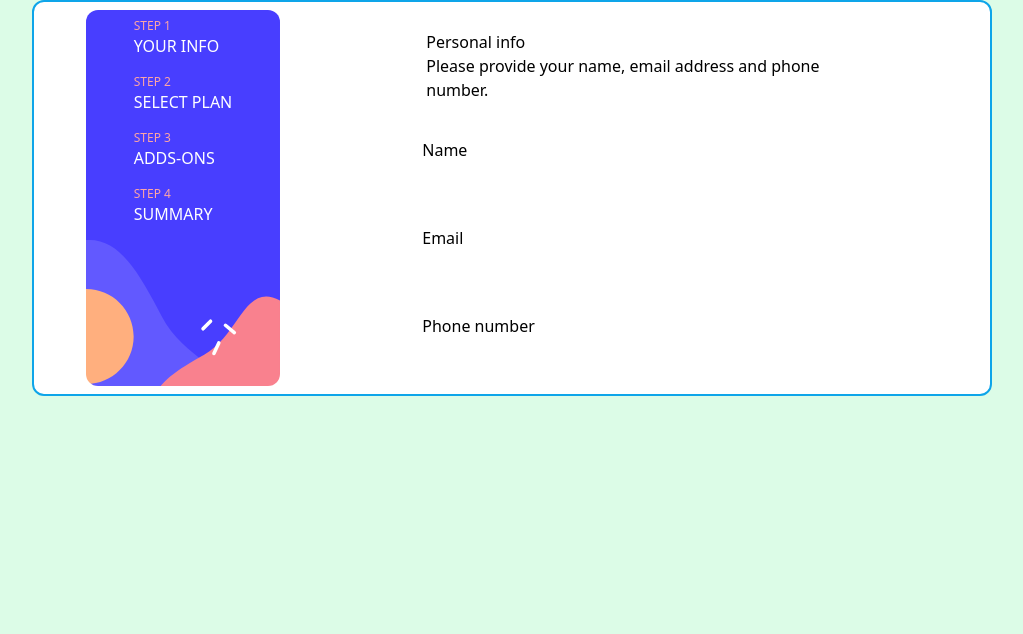
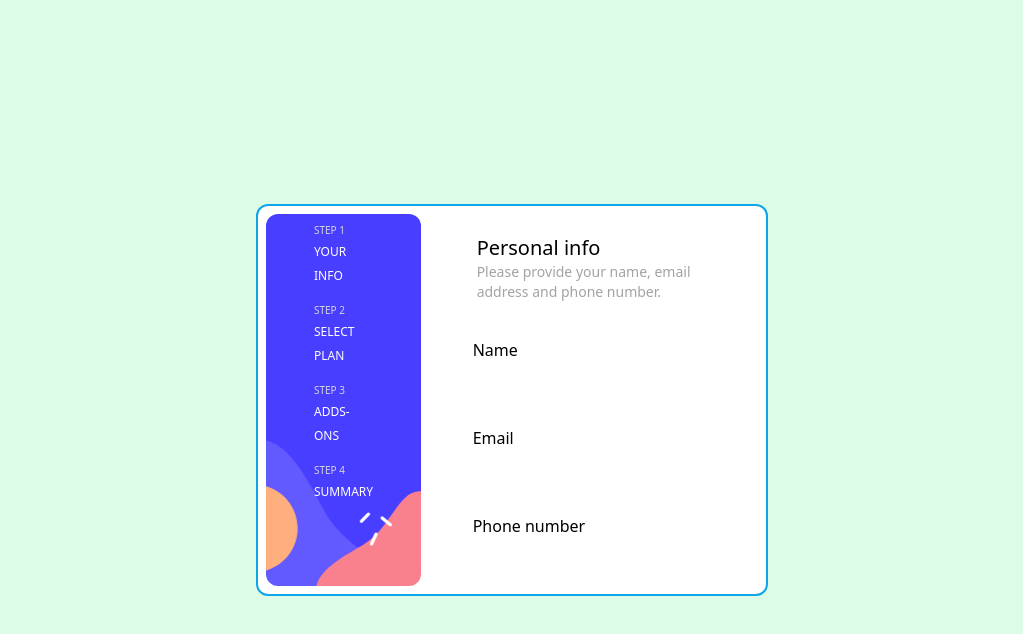
Before and after one commit to Licks-create/Traveey_FormUI, a React (Vite) app: page / in a window 1280 px wide. Shown: the top 634 px of the page, without its empty margins (128-1151 px from the left). Built offline with nearby package versions, Linux system fonts and the light colour scheme.

Commit message:
form-Ui-stage2

```diff
--- a/src/App.tsx
+++ b/src/App.tsx
@@ -10,7 +10,7 @@ const App:React.FC=():React.JSX.Element=> {
 
 
   return (
-    <div className='bg-green-100  font-medium text-sky-500 dark:text-sky-400 h-screen '>
+    <div className='bg-green-100 flex items-center justify-items-center font-medium text-sky-500 dark:text-sky-400 h-screen '>
 
           <Routes>
               <Route path='/' element={<Home/>} >
--- a/src/Pages/Home.tsx
+++ b/src/Pages/Home.tsx
@@ -3,27 +3,32 @@ import {Link,Outlet} from "react-router-dom"
 import img1 from "../assets/assets/images/bg-sidebar-desktop.svg"
 const Home = () => {
   return (
-    <div className='grid w-3/4 mx-auto border-2 border-sky-500 bg-white p-2 rounded-xl' style={{gridTemplateColumns:"30% 70%"}}>
+    <div className='grid w-2/5 mx-auto border-2 border-sky-500 bg-white p-2 rounded-xl' style={{gridTemplateColumns:"30% 70%"}}>
 
-    <div className='flex flex-col  mx-auto h-full justify-items-start rounded-xl' style={{background:`url(${img1}) center center/cover`}}>
+    <div className='flex flex-col  mx-auto h-full justify-items-start rounded-xl' style={{background:`url(${img1}) center center/cover `}}>
       {/* Home page */}
+
       <div  className='mx-10 my-0 text-white p-2 rounded-xl'>
-        <h6 className='text-xs text-red-300'>STEP 1</h6>
-      <Link to={"/"} >YOUR INFO</Link>
+        <h6 className='text-xs text-neutral-300'style={{fontSize:"10px"}}>STEP 1</h6>
+      <Link to={"/"}className='text-xs' >YOUR INFO</Link>
       </div>
 
+
       <div  className='mx-10 my-0 text-white p-2 rounded-xl'>
-        <h6 className='text-xs text-red-300'>STEP 2</h6>
-        <Link to={"/select-plan"} >SELECT PLAN</Link>
+        <h6 className='text-xs text-neutral-300' style={{fontSize:"10px"}}>STEP 2</h6>
+        <Link to={"/select-plan"}className='text-xs' >SELECT PLAN</Link>
       </div>
 
+
       <div  className='mx-10 my-0 text-white p-2 rounded-xl'>
-        <h6 className='text-xs text-red-300'>STEP 3</h6>
-      <Link to={"/adds-on"} >ADDS-ONS</Link>
+        <h6 className='text-xs text-neutral-300 text-xs'style={{fontSize:"10px"}}>STEP 3</h6>
+      <Link to={"/adds-on"} className='text-xs' >ADDS-ONS</Link>
       </div>
+
+
       <div  className='mx-10 my-0 text-white p-2 rounded-xl'>
-        <h6 className='text-xs text-red-300'>STEP 4</h6>
-      <Link to={"/summary"} >SUMMARY</Link>
+        <h6 className='text-xs text-neutral-300 text-xs'style={{fontSize:"10px"}}>STEP 4</h6>
+      <Link to={"/summary"} className='text-xs'>SUMMARY</Link>
       </div>
 
     </div>
--- a/src/Pages/Personalinfo.tsx
+++ b/src/Pages/Personalinfo.tsx
@@ -4,12 +4,12 @@ const Personalinfo:React.FC = ():React.JSX.Element => {
   return (
     <main className="personal-info w-3/4 mx-auto bg-white  text-black">
         <section className="header p-5">
-                <h2 className="heading">
+                <h1 className="text-xl">
                     Personal info
-                </h2>
-                <h4>
+                </h1>
+                <div className='text-neutral-400 text-sm'>
                     Please provide your name, email address and phone number.
-                </h4>
+                </div>
         </section>
         <section className='personal-data'>
             <form action="">
```
